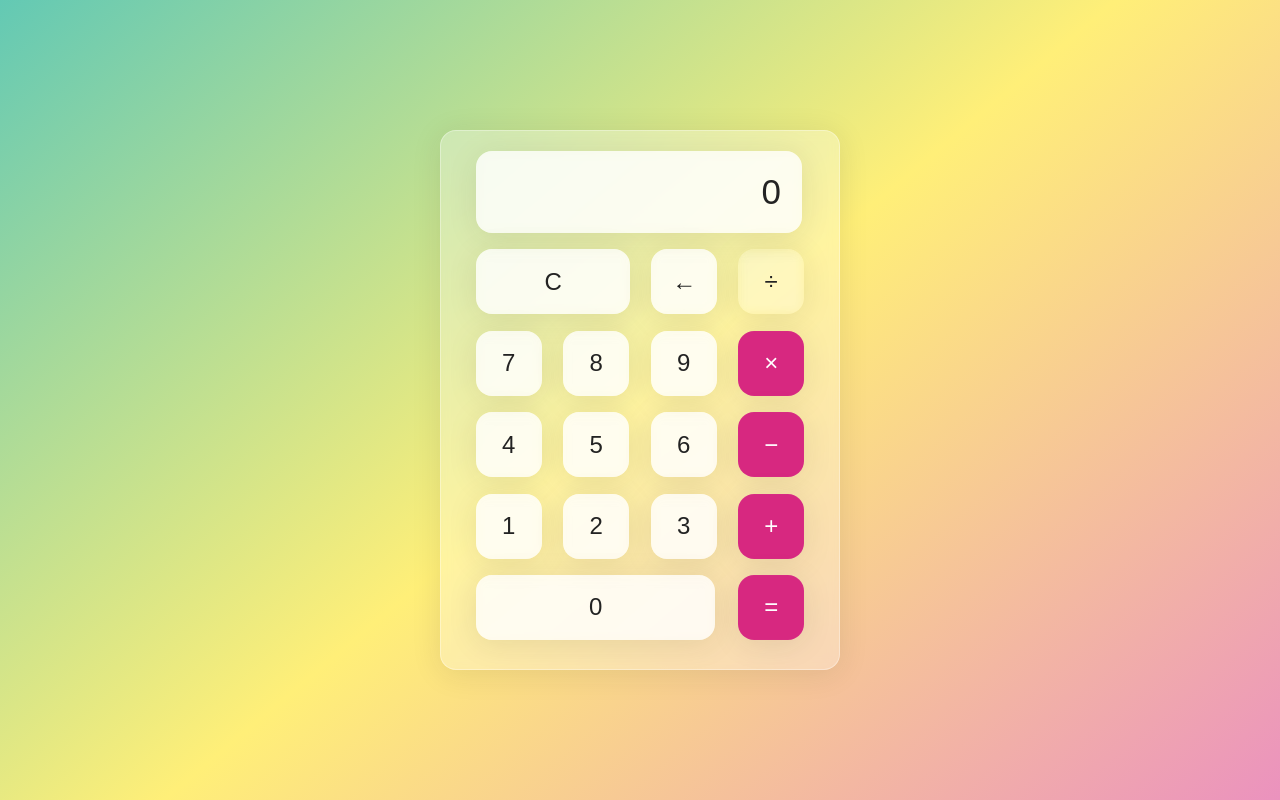
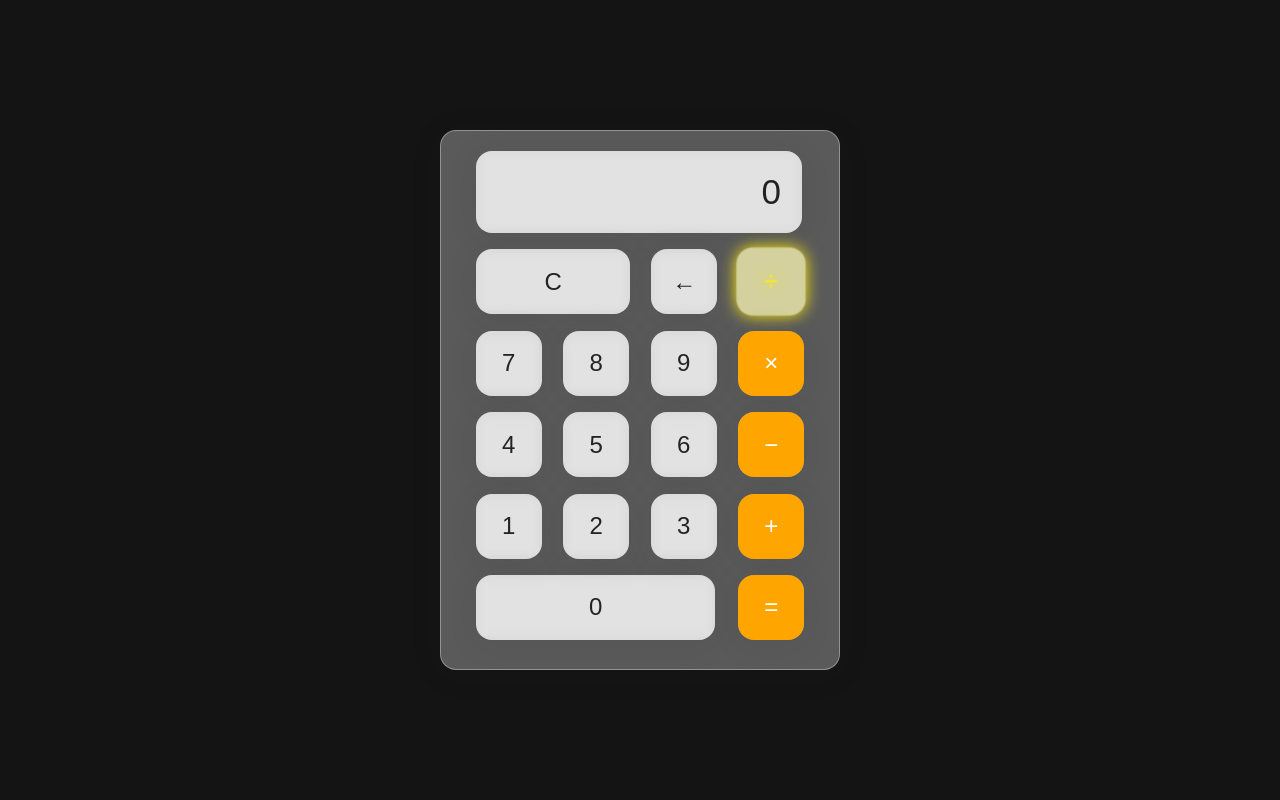
Before and after one commit to AeroaceLex/Calculator, a plain HTML site: page index.html in a window 1280 px wide. In both pictures the pointer is over the button 771 px from the left and 281 px from the top of the page. Drawn offline with Linux system fonts and the light colour scheme.

Commit message:
Change colour theme

```diff
--- a/style.css
+++ b/style.css
@@ -13,7 +13,7 @@ html{
 
 body{
     align-items: center;
-    background: linear-gradient(320deg, #eb92be, #ffef78, #63c9b4);
+    background: rgb(20, 20, 20);
     display: flex;
     font-family: "Dosis", sans-serif;
     font-display: swap;
@@ -78,16 +78,21 @@ body{
     border-radius: 16px;
     box-shadow: 0 4px 30px rgba(35, 35, 35, 0.1);
     color: #fff;
-    background: #d72880;
+    background: orange;
 }
 
 .calc-button:last-child:hover{
-    background-color: inherit;
-    color: inherit;
+    background-color: #d4d19f;
+    color: #ffee10;
 }
 
 .calc-button:hover{
-    background-color: inherit;
+    background-color: #d4d19f;
+    transition: .5s;
+    transform: scale(1.05);
+    color: #ffee10;
+    box-shadow: 0 0 15px #ffee10;
+    text-shadow: 0 0 15px #ffee10;
 }
 
 .calc-button:active{
```
